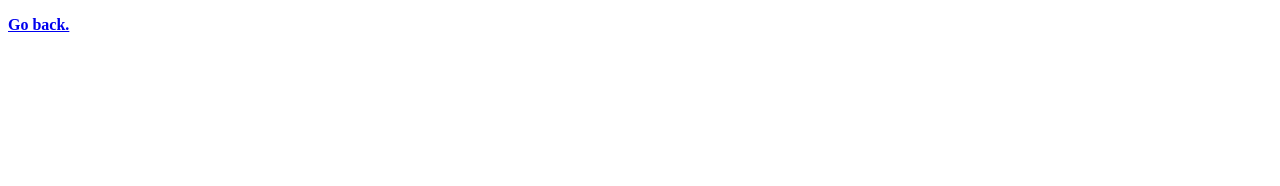
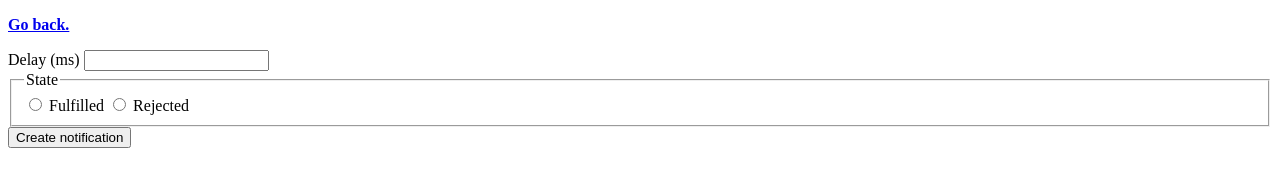
Before and after one commit to Oleksandr69/goit-js-hw-10, a plain HTML site: page 2-snackbar.html in a window 1280 px wide. Drawn offline with Linux system fonts and the light colour scheme.

Commit message:
Deploying to gh-pages from @ Oleksandr69/goit-js-hw-10@83ab5d61b254f05e9d6c29357b62da459b8fda23 🚀

```diff
--- a/2-snackbar.html
+++ b/2-snackbar.html
@@ -11,5 +11,26 @@
       <a href="./index.html"><b>Go back.</b></a>
     </p>
 
+    <form class="form">
+      <label>
+        Delay (ms)
+        <input type="number" name="delay" required />
+      </label>
+
+      <fieldset>
+        <legend>State</legend>
+        <label>
+          <input type="radio" name="state" value="fulfilled" required />
+          Fulfilled
+        </label>
+        <label>
+          <input type="radio" name="state" value="rejected" required />
+          Rejected
+        </label>
+      </fieldset>
+
+      <button type="submit">Create notification</button>
+    </form>
+
   </body>
 </html>
```
Also changed, not shown: 1 other file.
